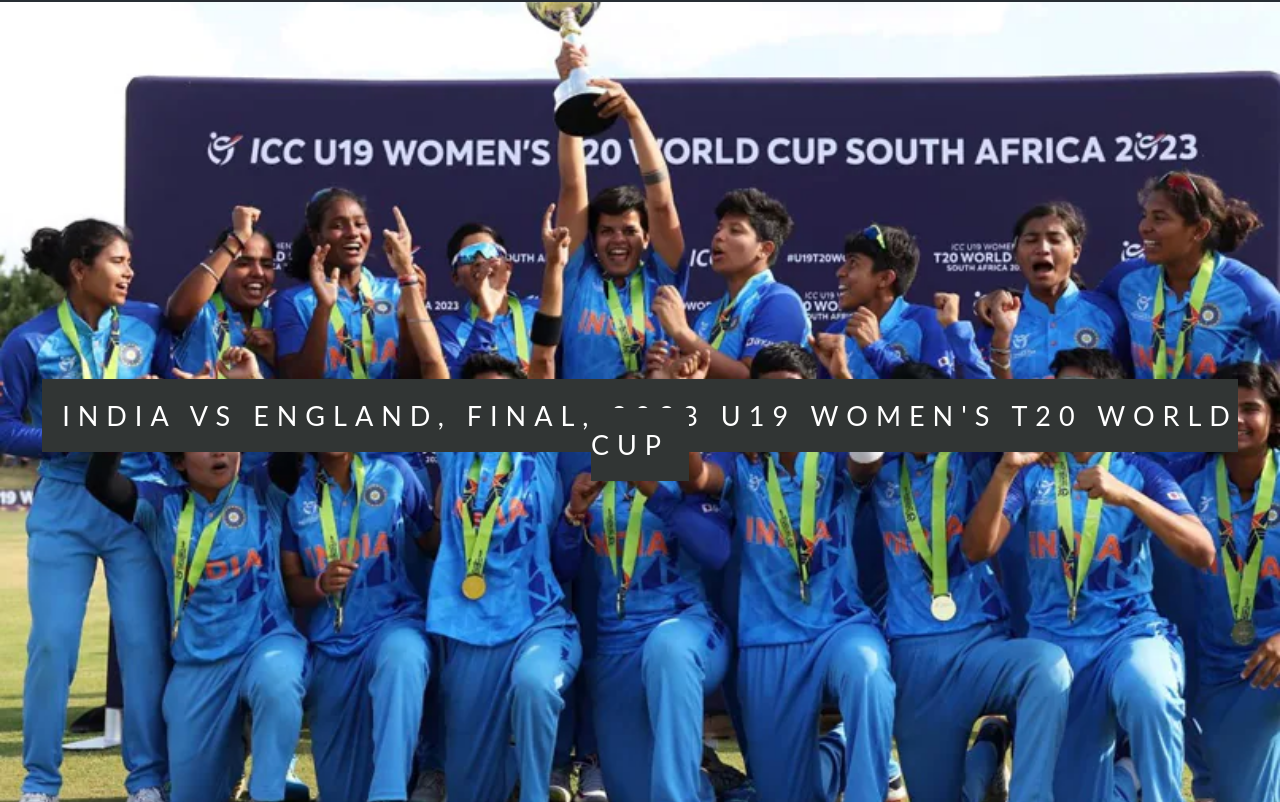
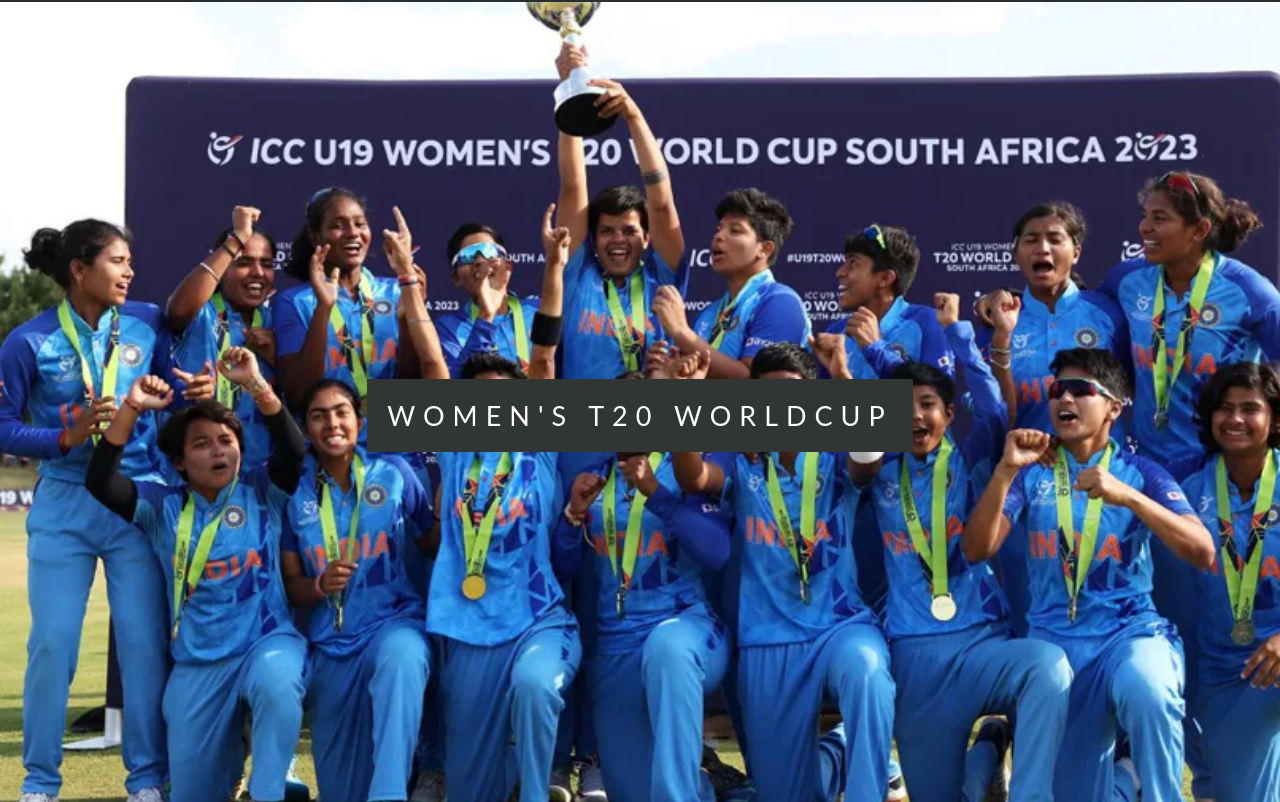
Before and after one commit to Harshcodess/U-19-Women-s-World-Cup---parallax, a plain HTML site: page index.html in a window 1280 px wide. Shown: the part 2843-3645 px from the top of the page. Drawn offline with Linux system fonts and the light colour scheme.

Commit message:
Update index.html

```diff
--- a/index.html
+++ b/index.html
@@ -43,7 +43,7 @@
     </section>
     <section class="pimg1">
       <div class="ptext">
-        <span class="textBg"> India vs England, Final, 2023 U19 Women's T20 World Cup </span>
+        <span class="textBg">Women's T20 WorldCup</span>
       </div>
     </section>
   </body>
```
